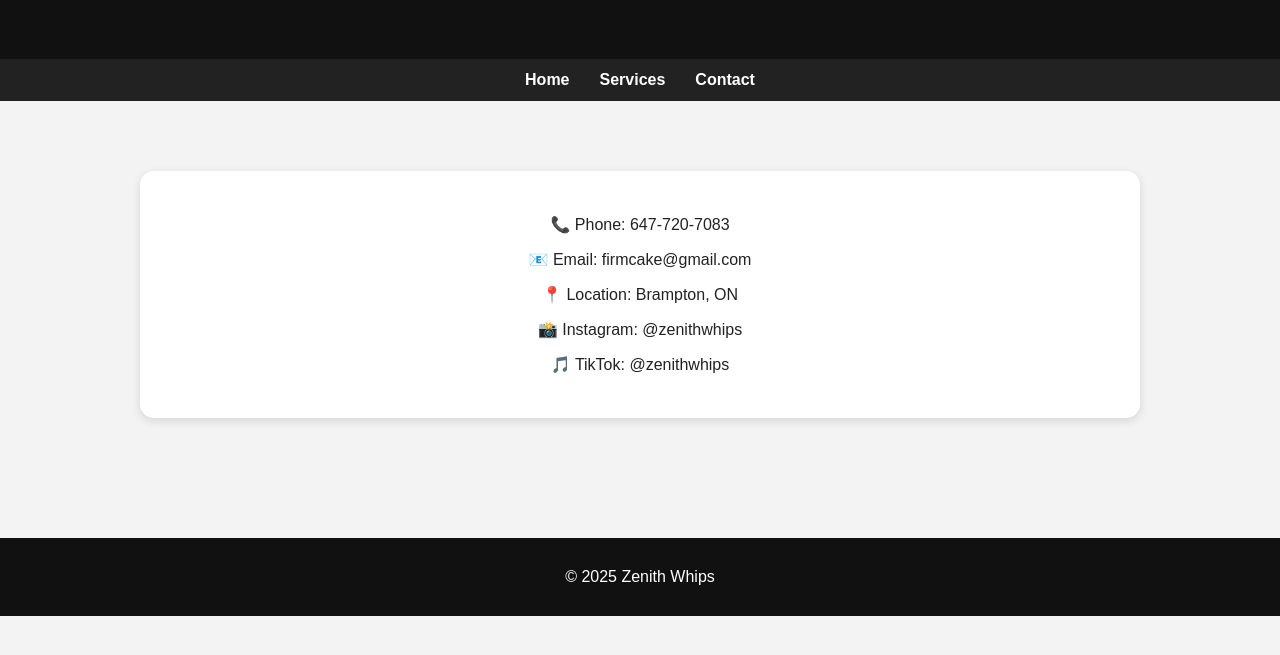
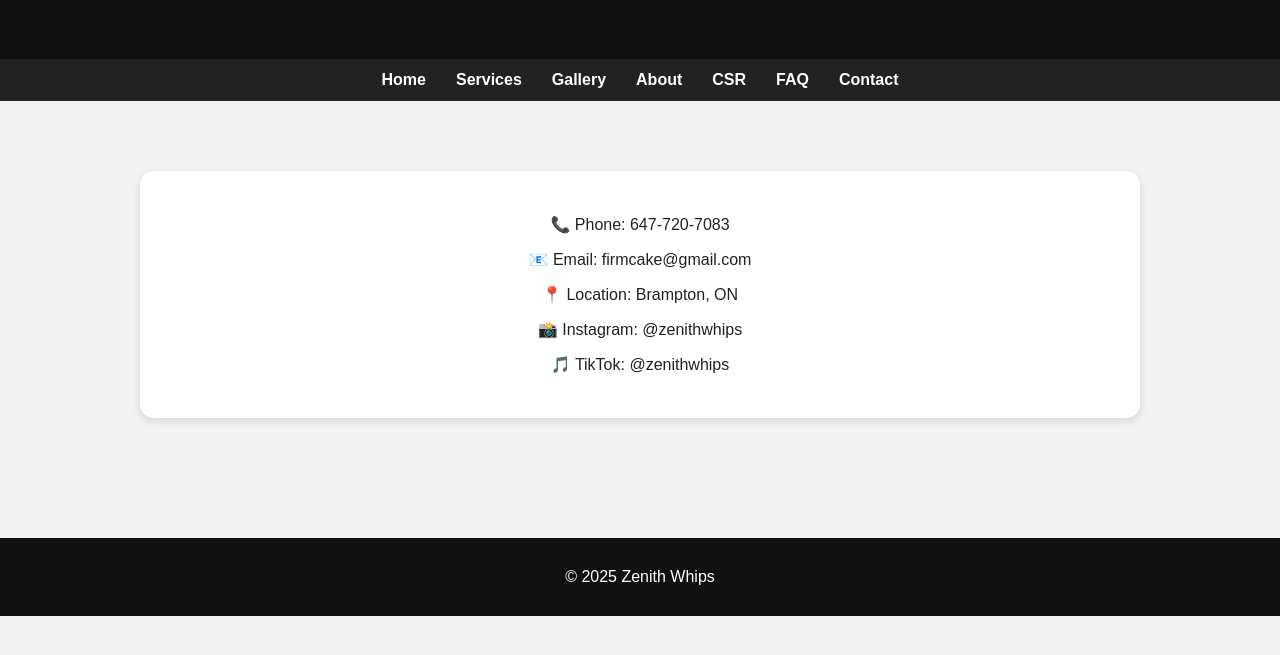
Before and after one commit to RelishIsSmall/zenith-whips-sections, a plain HTML site: page contact.html in a window 1280 px wide. Shown: the part 101-756 px from the top of the page. Drawn offline with Linux system fonts and the light colour scheme.

Commit message:
Update contact.html

```diff
--- a/contact.html
+++ b/contact.html
@@ -14,6 +14,10 @@
 <nav>
   <a href="index.html">Home</a>
   <a href="services.html">Services</a>
+  <a href="gallery.html">Gallery</a>
+  <a href="about.html">About</a>
+  <a href="csr.html">CSR</a>
+  <a href="faq.html">FAQ</a>
   <a href="contact.html">Contact</a>
 </nav>
 
```
